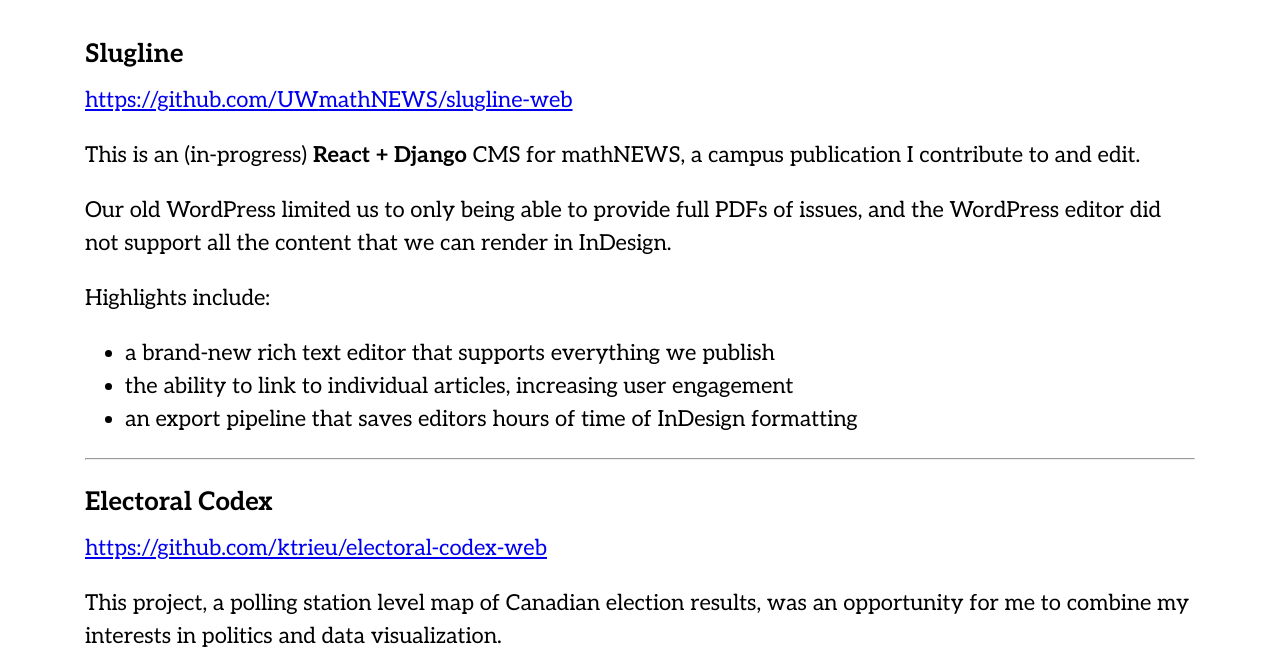
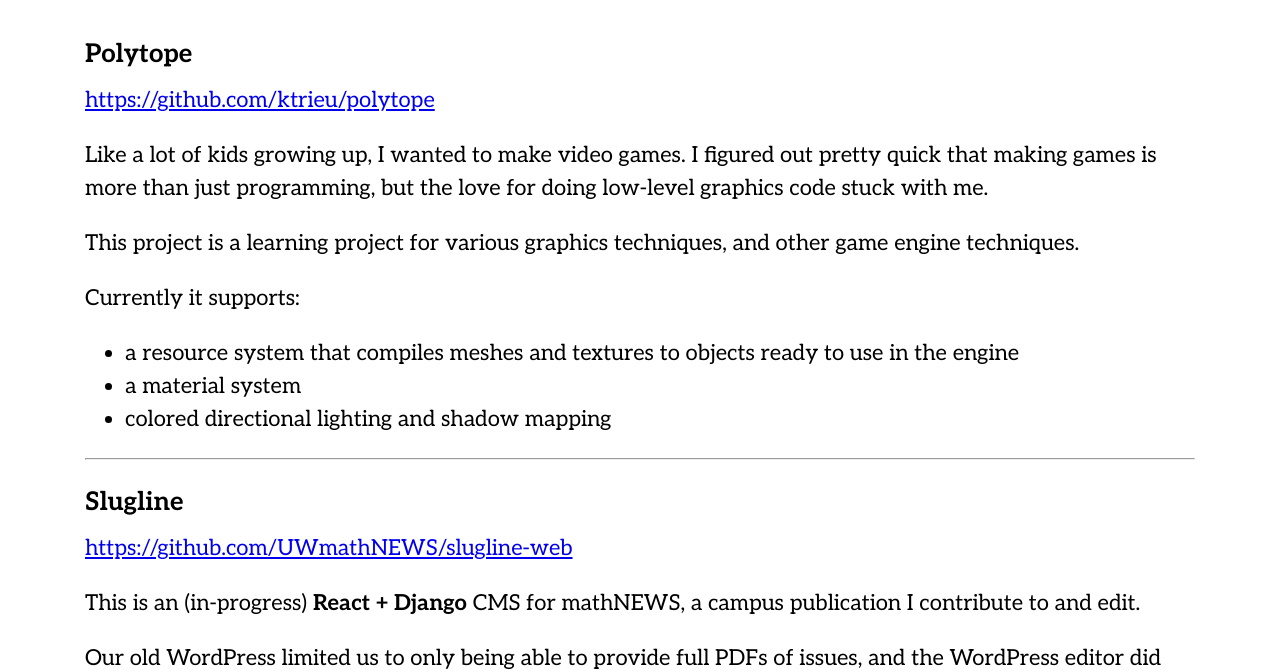
Before and after one commit to ktrieu/ktrieu.github.io, a Gatsby site: page /projects in a window 1280 px wide. Shown: the part 91-763 px from the top of the page. Built offline with nearby package versions, Linux system fonts and the light colour scheme; Gatsby itself is replaced by a stand-in of ours.

Commit message:
Add Polytope to the projects list

```diff
--- a/src/pages/projects.tsx
+++ b/src/pages/projects.tsx
@@ -4,6 +4,9 @@
 import Project, { ProjectQuery } from "../components/project"
 
 interface ProjectsQuery {
+  polytope: {
+    childMarkdownRemark: ProjectQuery
+  }
   slugline: {
     childMarkdownRemark: ProjectQuery
   }
@@ -15,6 +18,11 @@
 const Projects = () => {
   const data = useStaticQuery<ProjectsQuery>(graphql`
     query {
+      polytope: file(relativePath: { eq: "polytope.md" }) {
+        childMarkdownRemark {
+          ...Project
+        }
+      }
       slugline: file(relativePath: { eq: "slugline.md" }) {
         childMarkdownRemark {
           ...Project
@@ -30,6 +38,8 @@
 
   return (
     <Layout>
+      <Project project={data.polytope.childMarkdownRemark} />
+      <hr/>
       <Project project={data.slugline.childMarkdownRemark} />
       <hr />
       <Project project={data.electoralCodex.childMarkdownRemark} />
--- /dev/null
+++ b/src/projects-data/polytope.md
@@ -0,0 +1,17 @@
+---
+name: Polytope
+link: https://github.com/ktrieu/polytope
+image: ./no-image.png
+---
+
+Like a lot of kids growing up, I wanted to make video games. I figured out pretty quick
+that making games is more than just programming, but the love for doing low-level graphics
+code stuck with me.
+
+This project is a learning project for various graphics techniques, and other game engine techniques.
+
+Currently it supports:
+
+- a resource system that compiles meshes and textures to objects ready to use in the engine
+- a material system
+- colored directional lighting and shadow mapping
```
